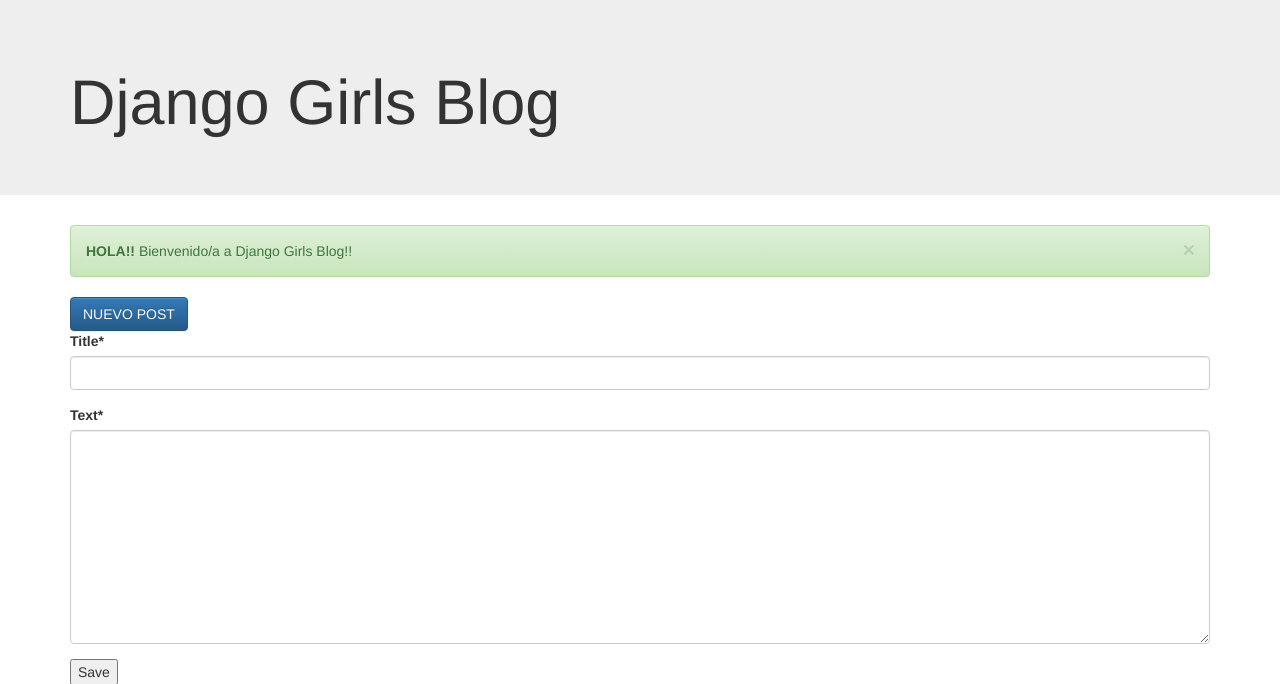
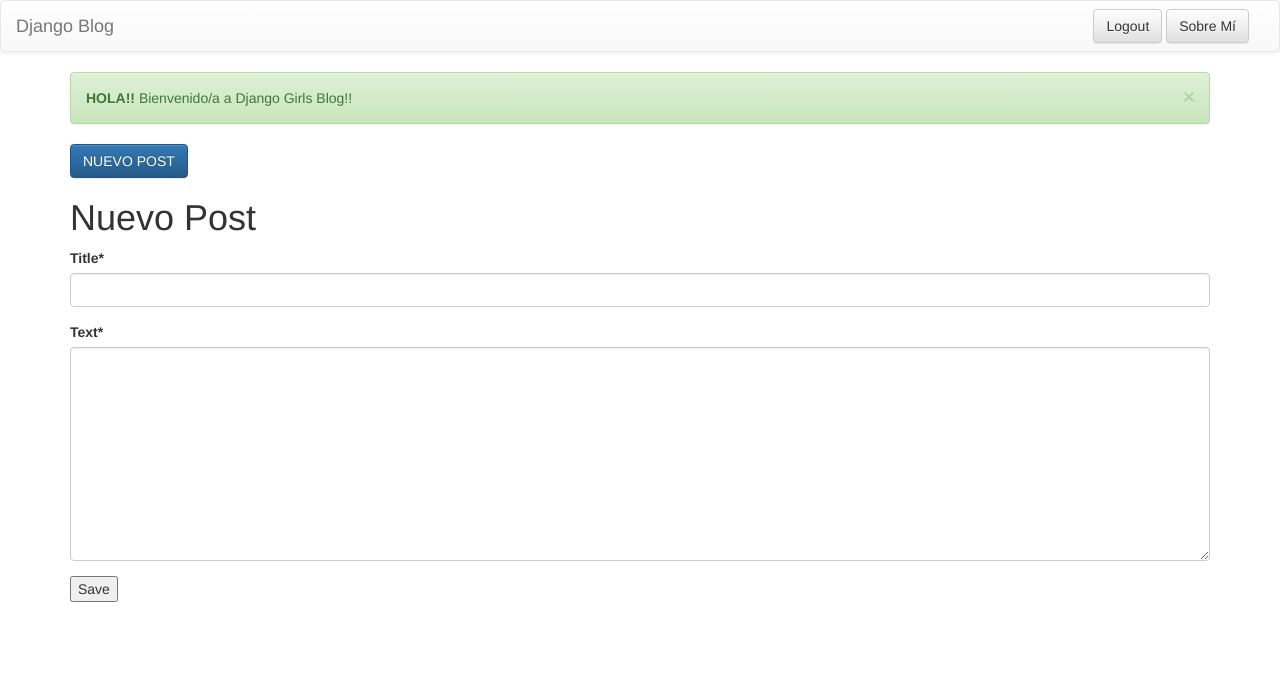
Before and after one commit to Cahersan/django_tut, a Django app: page /post/new/ in a window 1280 px wide. Shown: the top 684 px of the page. Run offline with Django 3.2, Linux system fonts and the light colour scheme; the visitor is signed in with stand-in values (Sample User, id 1); some libraries are stand-ins or nearby versions.

Commit message:
Modificaciones 13/04/2016

```diff
--- a/blog/templates/blog/post_detail.html
+++ b/blog/templates/blog/post_detail.html
@@ -2,8 +2,11 @@
 {% load crispy_forms_tags %}
 
 {% block content %}
+	{% if user == post.author or user.is_superuser %}
 	  <a class="btn btn-primary" href="{% url 'post_delete' pk=post.pk %}">BORRAR</a>
 	  <a class="btn btn-primary" href="{% url 'post_edit' pk=post.pk %}">EDITAR</a>
+  {% endif %}
+
   <div class="row">
     <h2>{{ post.title }}</h2>
     <p>{{ post.published_date }}</p>
--- a/blog/templates/blog/post_edit.html
+++ b/blog/templates/blog/post_edit.html
@@ -2,6 +2,11 @@
 {% load crispy_forms_tags %}
 
 {% block content %}
+	{% if post %}
+		<h1>Editar Post</h1>
+	{% else %}
+		<h1>Nuevo Post</h1>
+	{% endif %}
     <form method="POST" class="post-form">{% csrf_token %}
         {{ form | crispy }}
         <button type="submit">Save</button>
--- a/blog/templates/blog/snippets/comments.html
+++ b/blog/templates/blog/snippets/comments.html
@@ -1,5 +1,6 @@
 {% load crispy_forms_tags %}
 
+<h1>Comentarios</h1>
 <div class="row">
   <form method="POST" class="comment-form">
     {% csrf_token %}
--- a/blog/views.py
+++ b/blog/views.py
@@ -6,6 +6,7 @@ from django.utils import timezone
 from .models import Post, Comment
 from .forms import PostForm, CommentForm
 # Create your views here.
+
 
 def post_list(request):
     posts = Post.objects.filter(published_date__lte=timezone.now()).order_by('published_date')
@@ -60,7 +61,7 @@ def post_edit(request, pk):
             return redirect('post_detail', pk=post.pk)
     else:
         form = PostForm(instance=post)
-    return render(request, 'blog/post_edit.html', {'form': form})
+    return render(request, 'blog/post_edit.html', {'form': form, 'post':post})
 
 @login_required(login_url='login')
 def post_delete(request, pk):
--- a/django_tut/templates/base.html
+++ b/django_tut/templates/base.html
@@ -8,13 +8,31 @@
              <link rel="stylesheet" href="{% static 'css/blog.css' %}">
         </head>
         <body>
-          <div class="jumbotron">
+          <nav class="navbar navbar-default">
+            <div class="container-fluid">
+              <div class="navbar-header">
+                <a class="navbar-brand" href="{% url 'post_list' %}">
+                  Django Blog
+                </a>
+              </div>
+              <div class="collapse navbar-collapse navbar-right">
+              {% if user.is_authenticated %}
+                <a type="button" class="btn btn-default navbar-btn" href="{% url 'logout' %}">Logout</a>
+              {% else %}
+                <a type="button" class="btn btn-default navbar-btn" href="{% url 'login' %}">Login</a>
+              {% endif %}
+                 <a type="button" class="btn btn-default navbar-btn" href="{% url 'about' %}">Sobre Mí</a>
+              </div>
+            </div>
+          </nav>
+          <!--<div class="jumbotron">
             <div class="container">
               <h1>
                 Django Girls Blog
               </h1>
+
             </div>
-          </div>
+          </div>-->
           <div class="container">
             <div class="alert alert-success alert-dismissible" role="alert">
               <button type="button" class="close" data-dismiss="alert" aria-label="Close"><span aria-hidden="true">&times;</span></button>
--- /dev/null
+++ b/django_tut/templates/registration/logout.html
@@ -0,0 +1 @@
+<h1>LOGGED OUT!!!!</h1>
--- a/django_tut/urls.py
+++ b/django_tut/urls.py
@@ -1,13 +1,15 @@
 from django.conf.urls import include, url
 from django.contrib import admin
+from django.views.generic import TemplateView
 
 urlpatterns = [
     # Examples:
     # url(r'^$', 'django_tut.views.home', name='home'),
     # url(r'^blog/', include('blog.urls')),
-
+    url(r'^sobre-mi/', TemplateView.as_view(template_name="sobre-mi.html"), name="about"),
     url(r'^admin/', include(admin.site.urls)),
     url(r'', include('blog.urls')),
-    url('^', include('django.contrib.auth.urls'))
-
+	url(r'^logout/$', 'django.contrib.auth.views.logout', {'next_page':'/'}),
+	url(r'^login/$', 'django.contrib.auth.views.login', {'template_name':'base.html'}),
+    url('^', include('django.contrib.auth.urls')),
 ]
```
Also changed, not shown: django_tut/templates/snippets/login.html (added, +8 -0 lines), django_tut/templates/sobre-mi.html (added, +11 -0 lines). Lines whose indentation alone changed are shown as unchanged.
